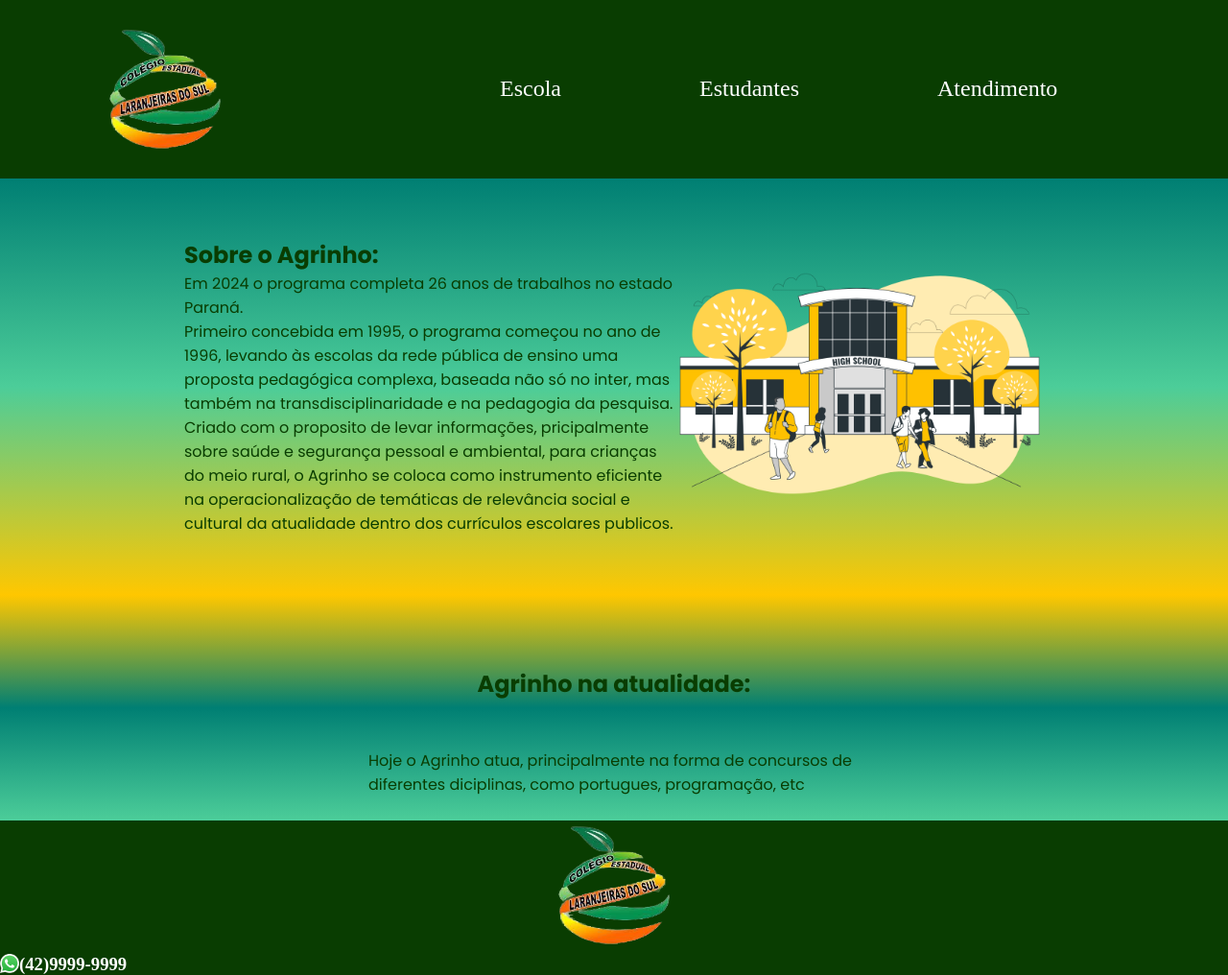
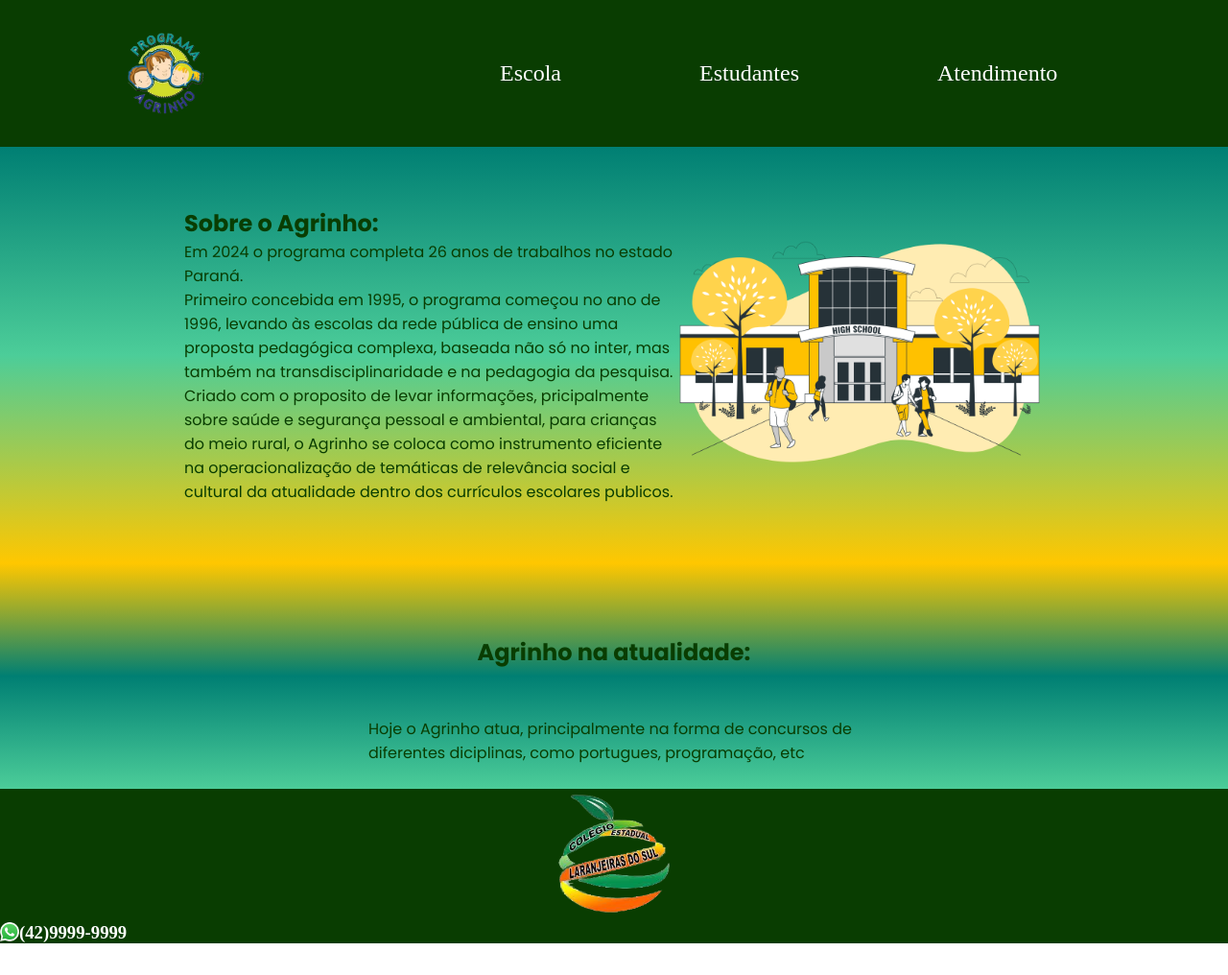
Before and after one commit to DG0703/Agrinho, a plain HTML site: page index.html in a window 1280 px wide. Shown: the whole page at 96% size. After the commit the page ends 983 px from the top, so only its background shows below. Drawn offline with Linux system fonts and the light colour scheme.

Commit message:
Add files via upload

```diff
--- a/index.html
+++ b/index.html
@@ -12,7 +12,7 @@
 </head>
 <body>
     <header class="cabeçario">
-        <img class="cabeçario-imagem" src="laranjeiras logo.png" alt="logo do colégio laranjeiras">
+        <img class="cabeçario-imagem" src="image_processing20201130-3770-n1xj47.png" alt="logo do Agrinho">
         <ul class="cabeçario-lista">
             <li class="cabeçari-lista-item"> Escola</li>
             <li class="cabeçari-lista-item"> Estudantes</li>
```
